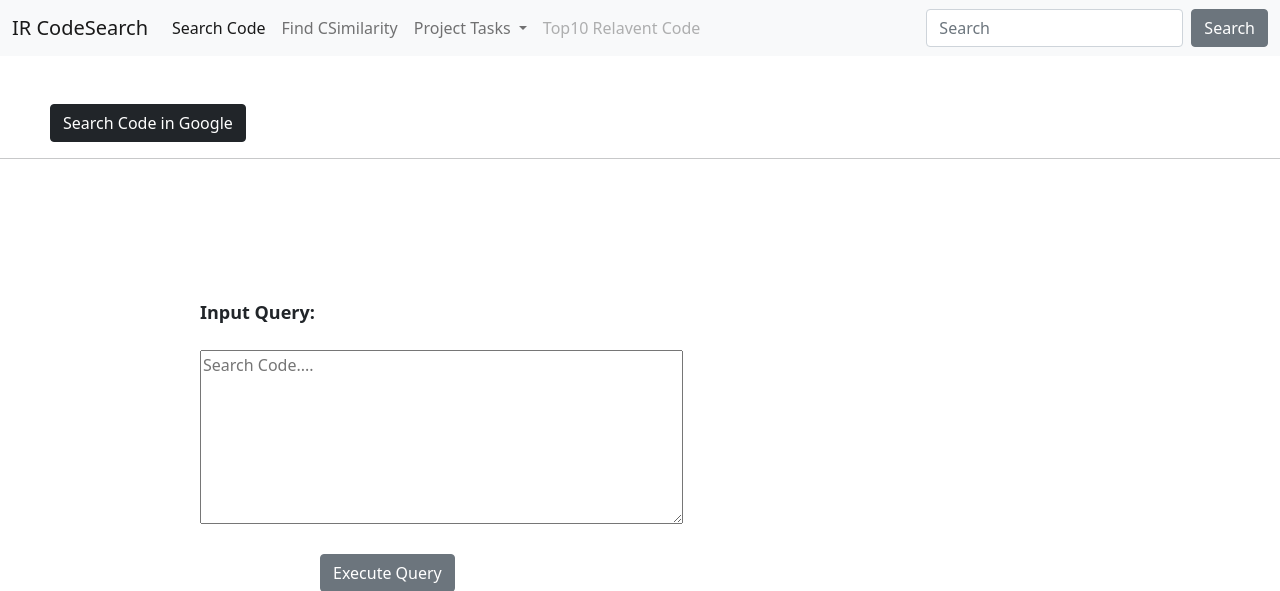
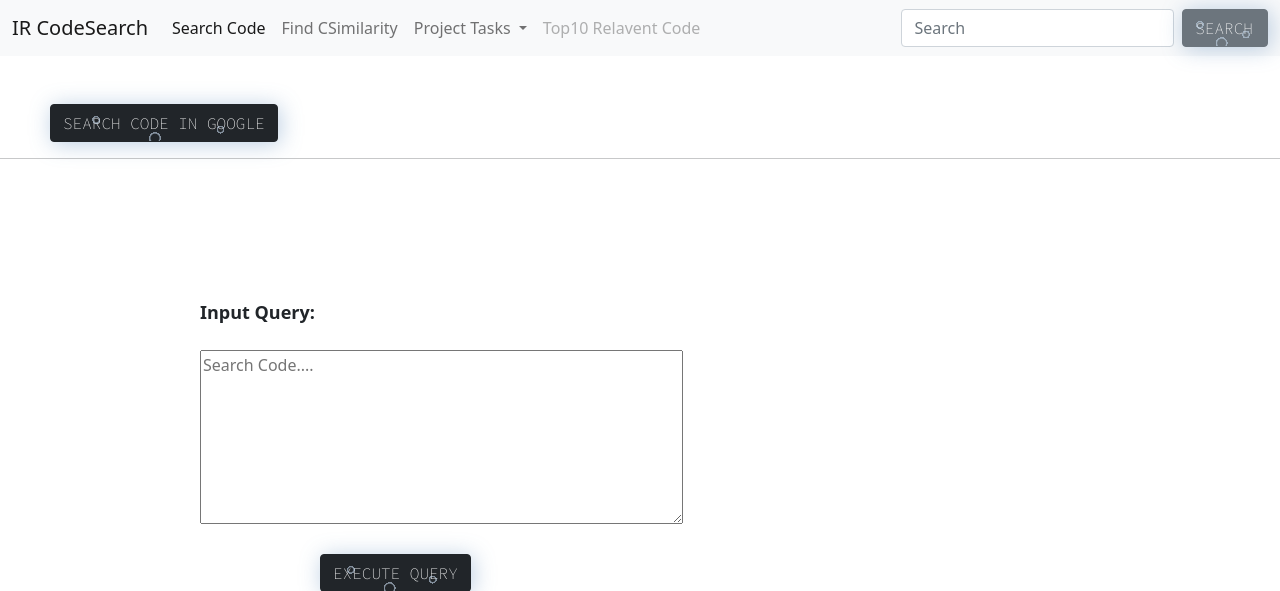
Before and after one commit to pallepranay/IR-PROJECT-CODE-SEARCH, a Django app: page / in a window 1280 px wide. Shown: the top 591 px of the page. Run offline with Django 4.2, Linux system fonts and the light colour scheme; some libraries are stand-ins or nearby versions.

Commit message:
all files

```diff
--- a/buttonpython/buttonpython/views.py
+++ b/buttonpython/buttonpython/views.py
@@ -16,7 +16,7 @@
 
 def external(request):
     inp = request.POST.get('param')
-    out = run([sys.executable, 'D://Temp//IR-PROJECT-CODE-SEARCH//main.py',inp],shell=False, stdout=PIPE)
+    out = run([sys.executable, 'D://IR-PROJECT-CODE-SEARCH//main.py',inp],shell=False, stdout=PIPE)
     str1 = out.stdout.decode('utf-8').splitlines()
 
     # divide str1 into parts when you get -----------
@@ -36,11 +36,9 @@
             result.append(current)
         return result
 
-
-
-
     #str1 = str1.splitlines()
     str1 = partition(str1, lambda x: x == '--------------------------------------------------')
+    str1 = str1[:len(str1)-1]
 
     return render(request, 'home.html', {'data1':str1})
 
@@ -49,16 +47,16 @@
     inp = request.POST.get('param')
     inp = inp[7:]
     import pandas as pd
-    df = pd.read_csv('D://Temp//IR-PROJECT-CODE-SEARCH//data//feedback.csv')
+    df = pd.read_csv('D://IR-PROJECT-CODE-SEARCH//data//feedback.csv')
     if df.loc[df['index'] == int(inp)].empty:
         df = df.append({'index': int(inp), 'feedback': 1}, ignore_index=True)
-        df.to_csv('D://Temp//IR-PROJECT-CODE-SEARCH//data//feedback.csv', index=False)
+        df.to_csv('D://IR-PROJECT-CODE-SEARCH//data//feedback.csv', index=False)
     else:
         df.loc[df['index'] == int(inp), 'feedback'] = df.loc[df['index'] == int(inp), 'feedback'].values[0] + 1
-        df.to_csv('D://Temp//IR-PROJECT-CODE-SEARCH//data//feedback.csv', index=False)
+        df.to_csv('D://IR-PROJECT-CODE-SEARCH//data//feedback.csv', index=False)
     # if df.loc[df['index'] == inp].empty:
     #     df = df.append({'index':inp,'feedback':1},ignore_index=True)
-    #     df.to_csv('D://Temp//IR-PROJECT-CODE-SEARCH//data//feedback.csv',index=False)
+    #     df.to_csv('D://IR-PROJECT-CODE-SEARCH//data//feedback.csv',index=False)
     # else:
     #     df.loc[df['index'] == inp, 'feedback'] = df.loc[df['index'] == inp, 'feedback'] + 1
-    #     df.to_csv('D://Temp//IR-PROJECT-CODE-SEARCH//data//feedback.csv',index=False)
+    #     df.to_csv('D://IR-PROJECT-CODE-SEARCH//data//feedback.csv',index=False)
--- a/buttonpython/templates/home.html
+++ b/buttonpython/templates/home.html
@@ -10,7 +10,124 @@
 
     <link href="https://cdn.jsdelivr.net/npm/bootstrap@5.0.2/dist/css/bootstrap.min.css" rel="stylesheet"
         integrity="sha384-EVSTQN3/azprG1Anm3QDgpJLIm9Nao0Yz1ztcQTwFspd3yD65VohhpuuCOmLASjC" crossorigin="anonymous">
+    <link rel="stylesheet" href="home.css">
     <style>
+        @import url('https://fonts.googleapis.com/css?family=Source+Code+Pro:200,900');
+
+        :root {
+            --text-color: hsla(210, 50%, 85%, 1);
+            --shadow-color: hsla(210, 40%, 52%, .4);
+            --btn-color: hsl(210, 80%, 42%);
+            --bg-color: #141218;
+        }
+
+        button {
+            position: relative;
+            padding: 10px 20px;
+            border: none;
+            background: none;
+            cursor: pointer;
+
+            font-family: "Source Code Pro";
+            font-weight: 900;
+            text-transform: uppercase;
+            font-size: 15px;
+            color: var(--text-color);
+
+            background-color: var(--btn-color);
+            box-shadow: var(--shadow-color) 2px 2px 22px;
+            border-radius: 4px;
+            z-index: 0;
+            overflow: hidden;
+        }
+
+        button:focus {
+            outline-color: transparent;
+            box-shadow: var(--btn-color) 2px 2px 22px;
+        }
+
+        .right::after,
+        button::after {
+            content: var(--content);
+            display: block;
+            position: absolute;
+            white-space: nowrap;
+            padding: 40px 40px;
+            pointer-events: none;
+        }
+
+        button::after {
+            font-weight: 200;
+            top: -30px;
+            left: -20px;
+        }
+
+        .right,
+        .left {
+            position: absolute;
+            width: 100%;
+            height: 100%;
+            top: 0;
+        }
+
+        .right {
+            left: 66%;
+        }
+
+        .left {
+            right: 66%;
+        }
+
+        .right::after {
+            top: -30px;
+            left: calc(-66% - 20px);
+
+            background-color: var(--bg-color);
+            color: transparent;
+            transition: transform .4s ease-out;
+            transform: translate(0, -90%) rotate(0deg)
+        }
+
+        button:hover .right::after {
+            transform: translate(0, -47%) rotate(0deg)
+        }
+
+        button .right:hover::after {
+            transform: translate(0, -50%) rotate(-7deg)
+        }
+
+        button .left:hover~.right::after {
+            transform: translate(0, -50%) rotate(7deg)
+        }
+
+        /* bubbles */
+        button::before {
+            content: '';
+            pointer-events: none;
+            opacity: .6;
+            background:
+                radial-gradient(circle at 20% 35%, transparent 0, transparent 2px, var(--text-color) 3px, var(--text-color) 4px, transparent 4px),
+                radial-gradient(circle at 75% 44%, transparent 0, transparent 2px, var(--text-color) 3px, var(--text-color) 4px, transparent 4px),
+                radial-gradient(circle at 46% 52%, transparent 0, transparent 4px, var(--text-color) 5px, var(--text-color) 6px, transparent 6px);
+
+            width: 100%;
+            height: 300%;
+            top: 0;
+            left: 0;
+            position: absolute;
+            animation: bubbles 5s linear infinite both;
+        }
+
+        @keyframes bubbles {
+            from {
+                transform: translate();
+            }
+
+            to {
+                transform: translate(0, -66.666%);
+            }
+        }
+
         .bodytt {
             background: #9c2f82
         }
@@ -221,7 +338,7 @@
                 </ul>
                 <form class="d-flex">
                     <input class="form-control me-2" type="search" placeholder="Search" aria-label="Search">
-                    <button class="btn btn-secondary" type="submit">Search</button>
+                    <button class="btn btn-secondary" type="submit" style="padding-right: 30px;">Search</button>
                 </form>
             </div>
         </div>
@@ -244,9 +361,10 @@
                 </div><br>
 
                 <div style="margin-left: 200px;">
-                    <textarea name="param" id="" cols="50" rows="7" placeholder="Search Code...." required></textarea><br><br><span></span>
+                    <textarea name="param" id="" cols="50" rows="7" placeholder="Search Code...."
+                        required></textarea><br><br><span></span>
                 </div>
-                <input style="margin-left: 320px;" type="submit" value="Execute Query" class="btn btn-secondary">
+                <button style="margin-left: 320px; font-weight: 500;" type="submit" value="Execute Query" class="btn btn-dark">Execute Query</button>
             </form>
 
         </div>
@@ -260,18 +378,28 @@
     </div>
     <hr>
 
-    <div>
-        <h4 style="text-align: center; margin-top: 50px;">Top10 Similar Codes:</h4>
+    <h4 style="text-align: center; margin-top: 50px; margin-bottom: 50px;">Top10 Similar Codes:</h4>
+
+    <div style="justify-content: flex-start; display: flex; flex-direction: row; flex-wrap: wrap; ">
 
         {% for code in data1 %}
         {% with code as code %}
-        <div>
-            <div id='{{code.0}}' style="margin-top: 50px;color: aliceblue;overflow-wrap: break-word;background-color: #9c2f82;width: 70vw; max-width: 70vw; margin-left: 200px; padding: 80px;">
+        <div >
+            <div id='{{code.0}}'
+                style=" margin-top: 10px; color: aliceblue;overflow-wrap: break-word;background-color: #9c2f82;width: 28vw; max-width: 50vw; margin-left: 60px; margin-bottom: 30px; padding: 50px; ">
                 <!-- button with inline css  -->
-                <button style = 'background-color: #777777' onclick="CopyToClipboard('{{code.0}}'); send('{{code.0}}');" class="btn btn-dark">Copy</button>
+                <button style="--content: 'Copy'; margin-bottom: 30px; margin-left: 130px;"
+                    onclick="CopyToClipboard('{{code.0}}'); send('{{code.0}}');">
+                    <div class="left"></div>
+                    Copy
+                    <div class="right"></div>
+                </button>
+
+
                 <!-- <button style = 'background-color: #777777' onclick="send()" class="btn btn-dark">Copy</button> -->
+
                     {% for clines in code %}
-                <p style="font-size: 10px;">{{clines}}</p>
+                    <p style="font-size: 15px; font-weight: bold; line-height: 0.5;">{{clines}}</p>
                     {% endfor %}
             </div>
         </div>
@@ -299,7 +427,8 @@
                         <div class="card">
                             <div class="content">
                                 <div class="img">
-                                    <img src="https://media-exp1.licdn.com/dms/image/C5603AQHlpU8lxWHEHg/profile-displayphoto-shrink_800_800/0/1662391340326?e=2147483647&v=beta&t=ydeP6SRvmC8Rtn4IgQCQJKPxGFGLw4ukxKvHWaa27X0" alt="">
+                                    <img src="https://media-exp1.licdn.com/dms/image/C5603AQHlpU8lxWHEHg/profile-displayphoto-shrink_800_800/0/1662391340326?e=2147483647&v=beta&t=ydeP6SRvmC8Rtn4IgQCQJKPxGFGLw4ukxKvHWaa27X0"
+                                        alt="">
                                 </div>
                                 <div class="details">
                                     <div class="name">Palle Pranay Reddy</div>
@@ -319,7 +448,8 @@
                         <div class="card">
                             <div class="content">
                                 <div class="img">
-                                    <img src="https://media-exp1.licdn.com/dms/image/C5603AQHlpU8lxWHEHg/profile-displayphoto-shrink_800_800/0/1662391340326?e=2147483647&v=beta&t=ydeP6SRvmC8Rtn4IgQCQJKPxGFGLw4ukxKvHWaa27X0" alt="">
+                                    <img src="https://media-exp1.licdn.com/dms/image/C5603AQHlpU8lxWHEHg/profile-displayphoto-shrink_800_800/0/1662391340326?e=2147483647&v=beta&t=ydeP6SRvmC8Rtn4IgQCQJKPxGFGLw4ukxKvHWaa27X0"
+                                        alt="">
                                 </div>
                                 <div class="details">
                                     <div class="name">Anmol Singh</div>
@@ -362,7 +492,7 @@
     }
 </script>
 <script>
-    function send(val){
+    function send(val) {
         window.CSRF_TOKEN = "{{ csrf_token }}";
         // convert val to string
         var val = val.toString();
@@ -370,12 +500,14 @@
         $.ajax({
             url: '/send/',
             type: 'POST',
-            data: {csrfmiddlewaretoken: window.CSRF_TOKEN,
-                    param: val},
-            success: function(response){
+            data: {
+                csrfmiddlewaretoken: window.CSRF_TOKEN,
+                param: val
+            },
+            success: function (response) {
                 console.log(response);
             },
-            error: function(error){
+            error: function (error) {
                 console.log(error);
             }
         });
--- a/loader.py
+++ b/loader.py
@@ -25,6 +25,6 @@
     #     original_df.iloc[:1000].to_csv("data\cleaned_data_small.csv")
     #     original_df_small = original_df.iloc[:1000]
     # else:
-    original_df_small = pd.read_csv("D://Temp//IR-PROJECT-CODE-SEARCH//data//cleaned_data_small.csv")
+    original_df_small = pd.read_csv("D://IR-PROJECT-CODE-SEARCH//data//cleaned_data_small.csv")
     # original_df_small = pd.read_csv("data\cleaned_data_small.csv")
     return original_df_small
```
Also changed, not shown: data/feedback.csv (+5 -4 lines), main.py (+7 -7 lines), utils.py (+4 -4 lines). Lines whose indentation alone changed are shown as unchanged.
